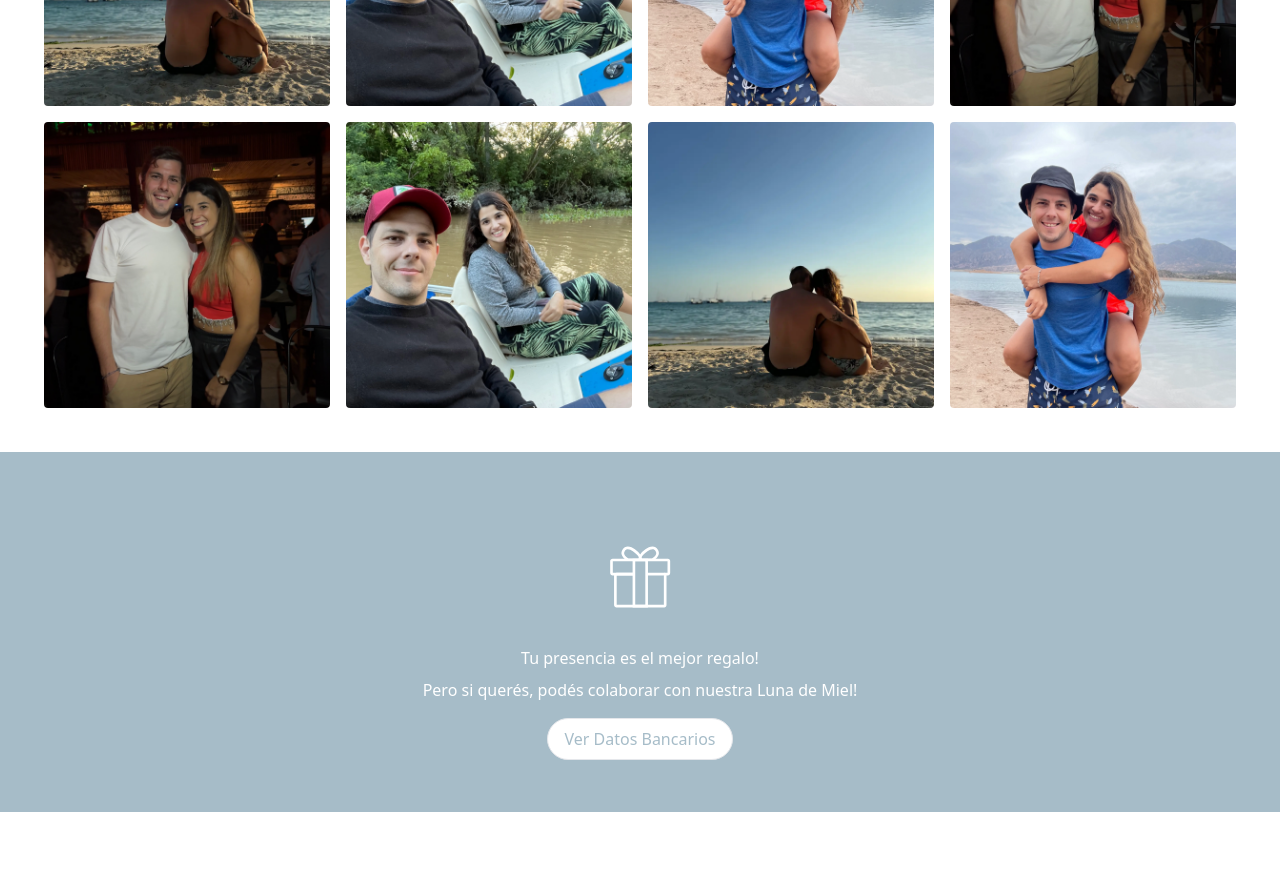
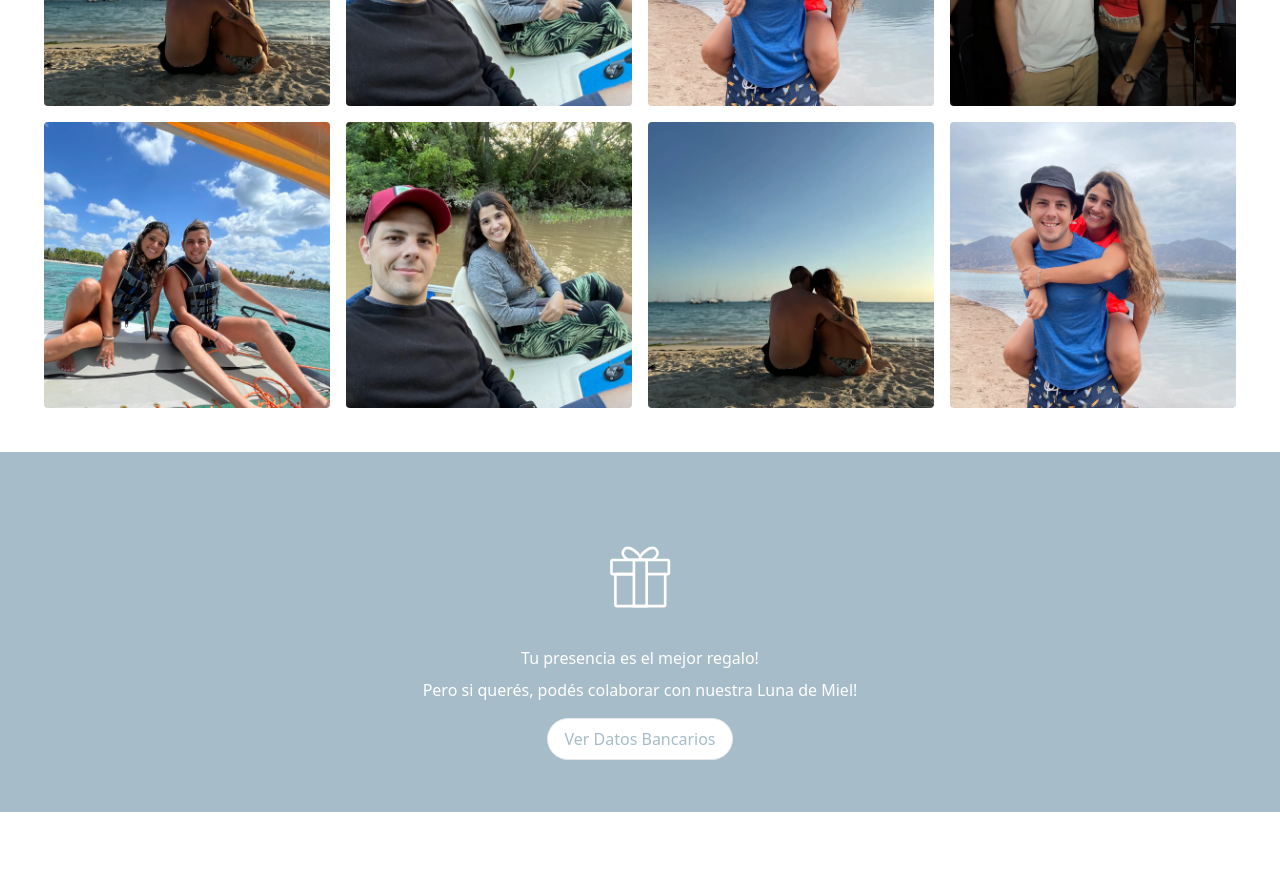
Before and after one commit to tomyferra/Casamiento, a Next.js app: page / in a window 1280 px wide. Shown: the part 2000-2895 px from the top of the page. Built offline with nearby package versions, Linux system fonts and the light colour scheme.

Commit message:
Pictures

```diff
--- a/src/app/components/Nosotros.js
+++ b/src/app/components/Nosotros.js
@@ -5,6 +5,7 @@ import Img1 from '../../images/img1.webp'
 import Img2 from '../../images/img2.webp'
 import Img3 from '../../images/img3.webp'
 import Img4 from '../../images/img4.webp'
+import Img5 from '../../images/img5.webp'
 
 
 function Nosotros() {
@@ -66,7 +67,7 @@ function Nosotros() {
       </div>
       <div className="flex items-center justify-center">
         <Image
-          src={Img4}
+          src={Img5}
           alt="Img4"
           width={350}
           className="rounded hover:scale-110"
```
Also changed, not shown: src/images/img5.webp (added).
